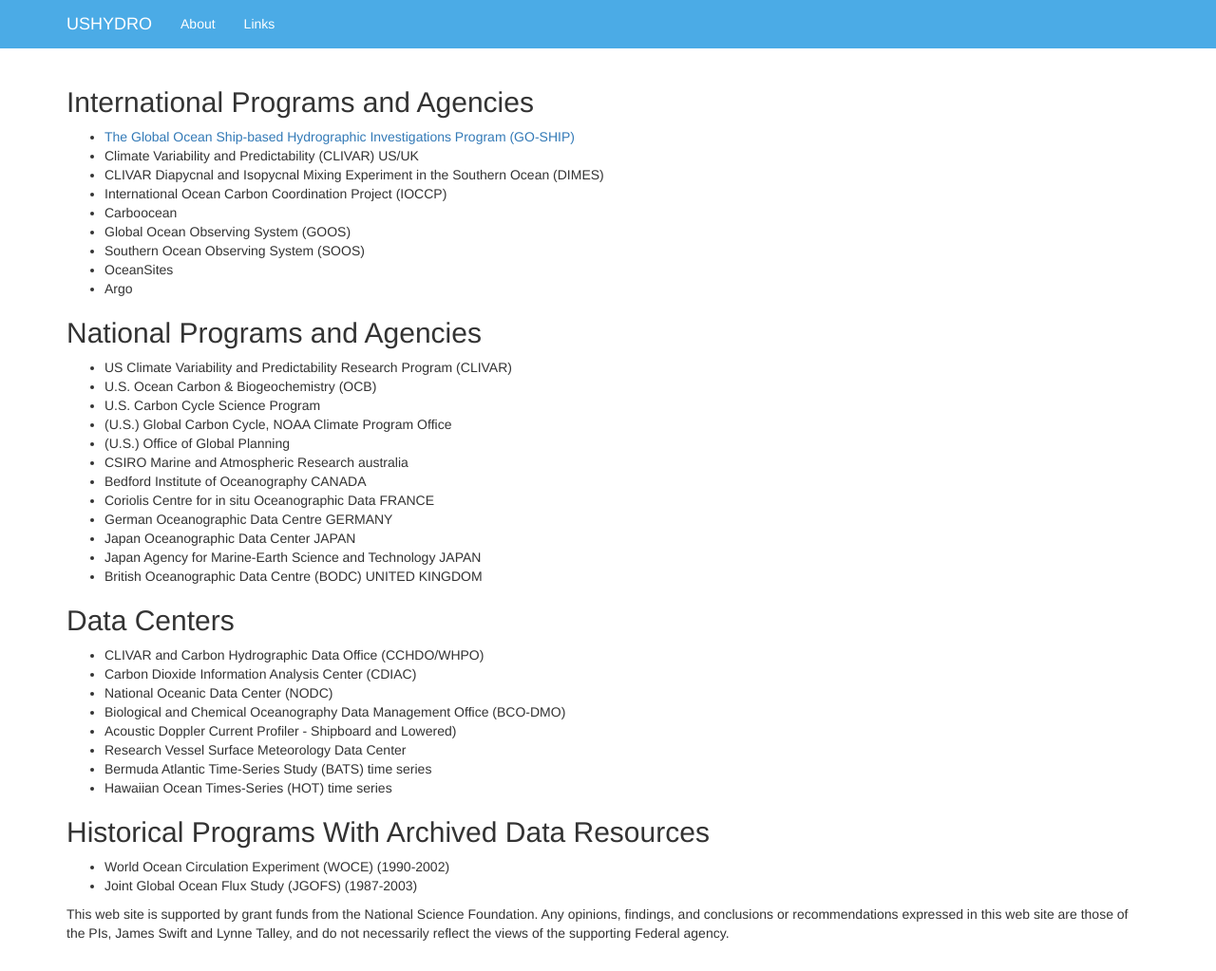
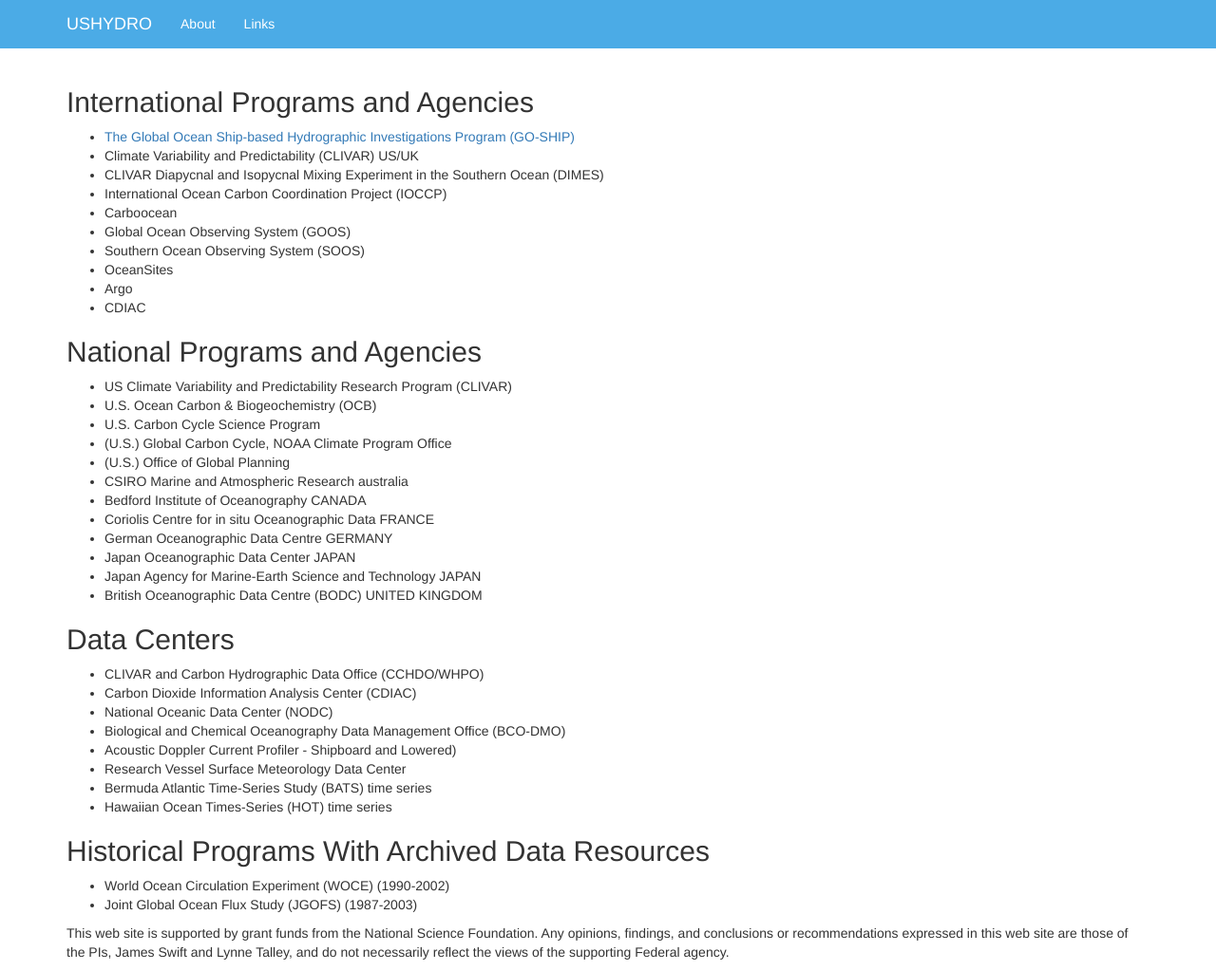
Before and after one commit to cberys/us-goship, a Jekyll site: the page built from links.md, in a window 1280 px wide. Shown: the whole page at 95% size. Built offline with Jekyll 4.4.1, drawn with Linux system fonts in a browser that asks for light colours; nearby versions of some CDN libraries.

Commit message:
Update links.md
add CDIAC to links

```diff
--- a/links.md
+++ b/links.md
@@ -16,6 +16,7 @@
 * Southern Ocean Observing System (SOOS)
 * OceanSites
 * Argo
+* CDIAC
 
 National Programs and Agencies
 ------------------------------
```
